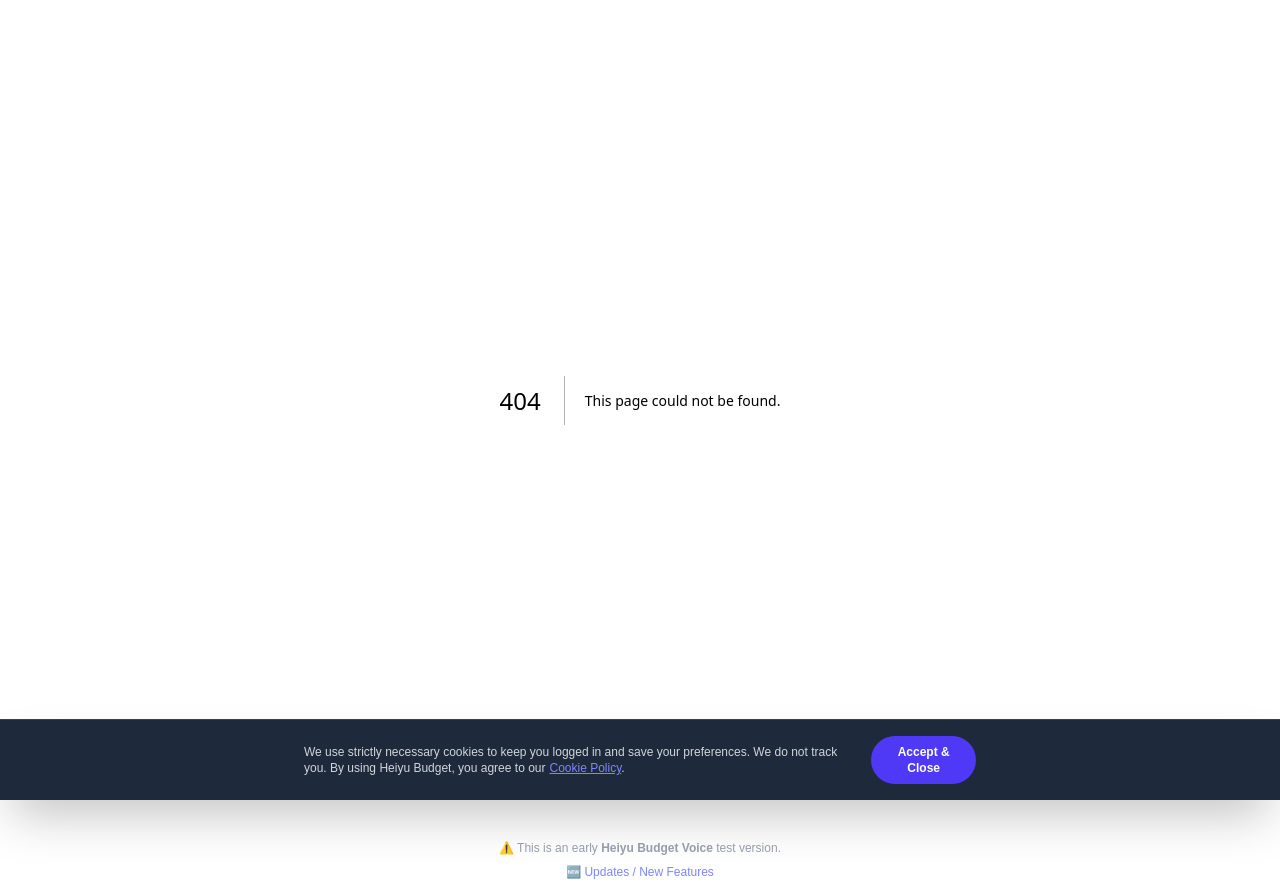
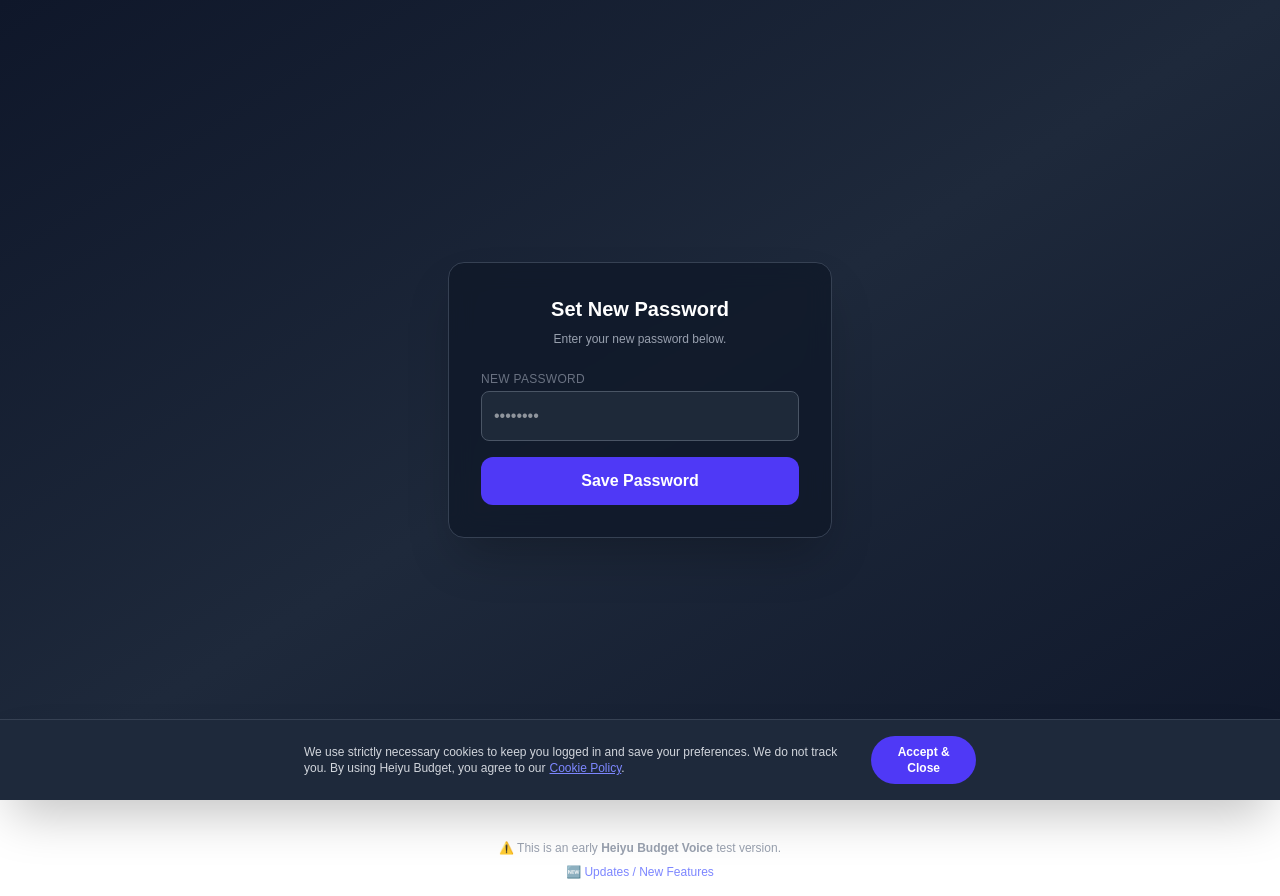
Before and after one commit to IrishDec/heiyu-budget-voice, a Next.js app in the folder frontend/: page /update-password in a window 1280 px wide. Before the commit this address had no page. Built offline with nearby package versions, Linux system fonts and the light colour scheme.

Commit message:
Added forgot password button

```diff
--- a/frontend/app/layout.tsx
+++ b/frontend/app/layout.tsx
@@ -17,7 +17,7 @@ const geistMono = Geist_Mono({
 
 // 👇 UPDATED SEO SECTION (This is what makes the AI find you)
 export const metadata: Metadata = {
-  title: "HeiyuBudget | Tax & Expense Tracker for Irish Taxi Drivers",
+  title: "HeiyuBudget | Income & Expense Tracker fow Taxi drivers and gig workers and everyone else! ",
   description: "The #1 Tax Compliance Tool for Taxi Drivers and Gig Workers in Ireland. Track dead mileage, expenses, and income instantly via Voice.",
   keywords: ["Taxi Tax Ireland", "Dead Mileage Revenue", "Uber Fixed Fare Protest", "Taxi Expense Tracker", "Gig Economy Tax"],
   icons: {
@@ -25,7 +25,7 @@ export const metadata: Metadata = {
   },
   openGraph: {
     title: "HeiyuBudget - Stop losing money on Tax",
-    description: "Track your fares and expenses in seconds. Built by drivers, for drivers.",
+    description: "For Taxi and Gig workers and everyone else! Free forever Sign up today.",
     url: "https://heiyubudget.com",
     siteName: "HeiyuBudget",
     locale: "en_IE",
--- a/frontend/app/page.tsx
+++ b/frontend/app/page.tsx
@@ -243,7 +243,7 @@ function getLast7DaysTotals(entries: Entry[], type: EntryType) {
         {!userEmail && (
           <div className="mb-8 p-4 bg-indigo-900/30 border border-indigo-500/50 rounded-2xl">
             <p className="text-sm text-indigo-200 mb-3">
-              Sign in to save your tax records safely to the cloud.
+              Our tracker is FREE forever Sign up today.
             </p>
             <Link
               href="/login"
--- /dev/null
+++ b/frontend/app/update-password/page.tsx
@@ -0,0 +1,72 @@
+"use client";
+
+import React, { useState, useEffect } from "react";
+import { supabase } from "../../lib/supabaseClient";
+import { useRouter } from "next/navigation";
+
+export default function UpdatePasswordPage() {
+  const router = useRouter();
+  const [password, setPassword] = useState("");
+  const [loading, setLoading] = useState(false);
+  const [msg, setMsg] = useState("");
+
+  const handleUpdate = async () => {
+    if (!password) return;
+    setLoading(true);
+    setMsg("");
+
+    const { error } = await supabase.auth.updateUser({
+      password: password
+    });
+
+    if (error) {
+      setMsg("Error: " + error.message);
+      setLoading(false);
+    } else {
+      setMsg("Success! Password updated.");
+      setTimeout(() => {
+        router.push("/"); // Send them to dashboard
+      }, 1500);
+    }
+  };
+
+  return (
+    <main className="min-h-screen bg-gradient-to-br from-[#0f172a] via-[#1e293b] to-[#0f172a] flex items-center justify-center px-4">
+      <div className="w-full max-w-sm bg-gray-900/80 p-8 rounded-2xl border border-gray-700 shadow-2xl backdrop-blur-md">
+        <h1 className="text-xl font-bold text-white mb-2 text-center">
+          Set New Password
+        </h1>
+        <p className="text-gray-400 text-xs text-center mb-6">
+          Enter your new password below.
+        </p>
+
+        <div className="space-y-4">
+          <div>
+            <label className="block text-xs text-gray-500 mb-1 uppercase tracking-wide">New Password</label>
+            <input
+              type="password"
+              value={password}
+              onChange={(e) => setPassword(e.target.value)}
+              className="w-full p-3 rounded-lg bg-gray-800 text-white border border-gray-600 focus:border-indigo-500 outline-none"
+              placeholder="••••••••"
+            />
+          </div>
+
+          {msg && (
+            <div className={`p-3 text-sm rounded-lg text-center ${msg.includes("Error") ? "bg-red-500/20 text-red-200" : "bg-emerald-500/20 text-emerald-200"}`}>
+              {msg}
+            </div>
+          )}
+
+          <button
+            onClick={handleUpdate}
+            disabled={loading}
+            className="w-full bg-indigo-600 hover:bg-indigo-500 py-3 rounded-xl text-white font-bold transition disabled:opacity-50"
+          >
+            {loading ? "Updating..." : "Save Password"}
+          </button>
+        </div>
+      </div>
+    </main>
+  );
+}
```
